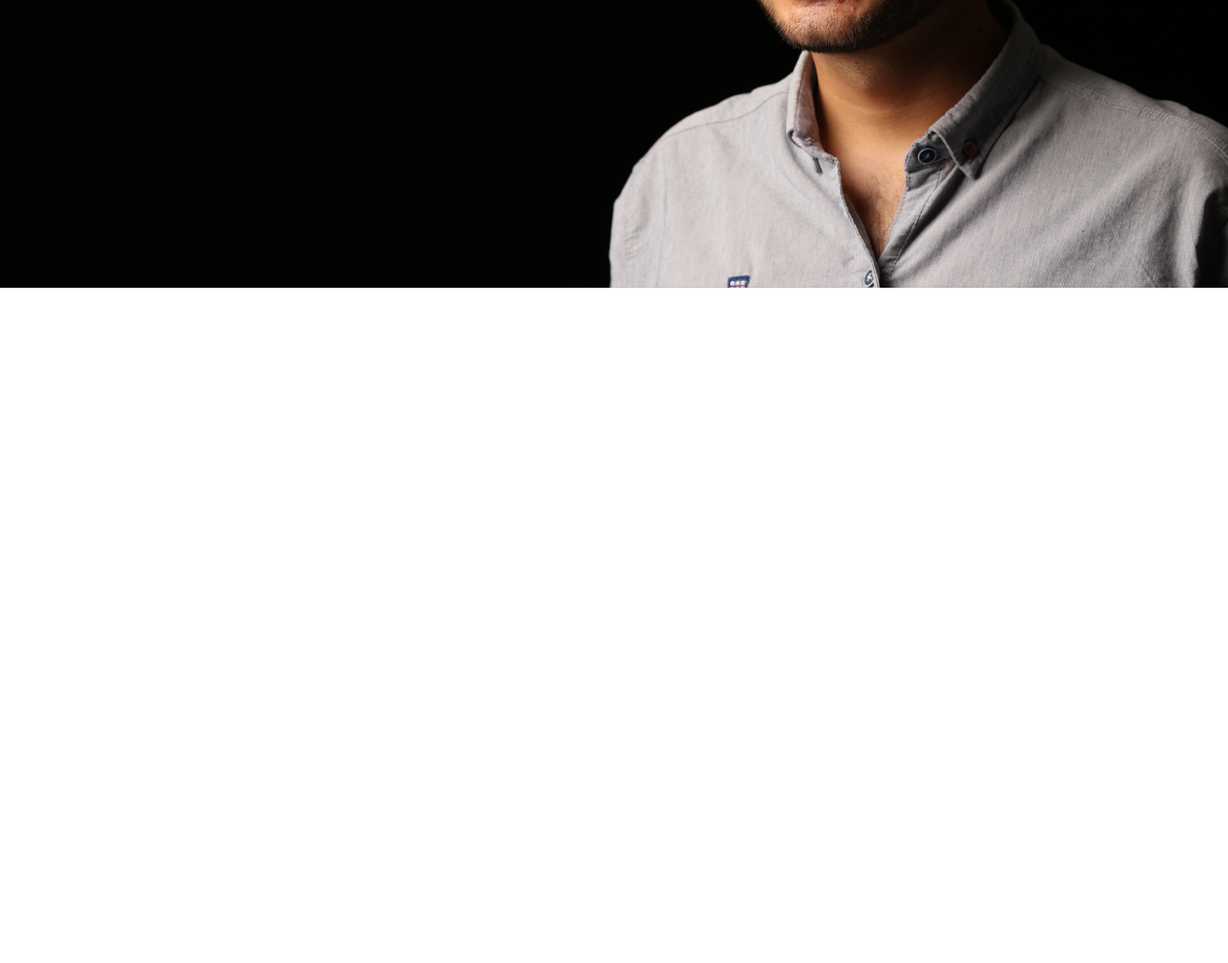
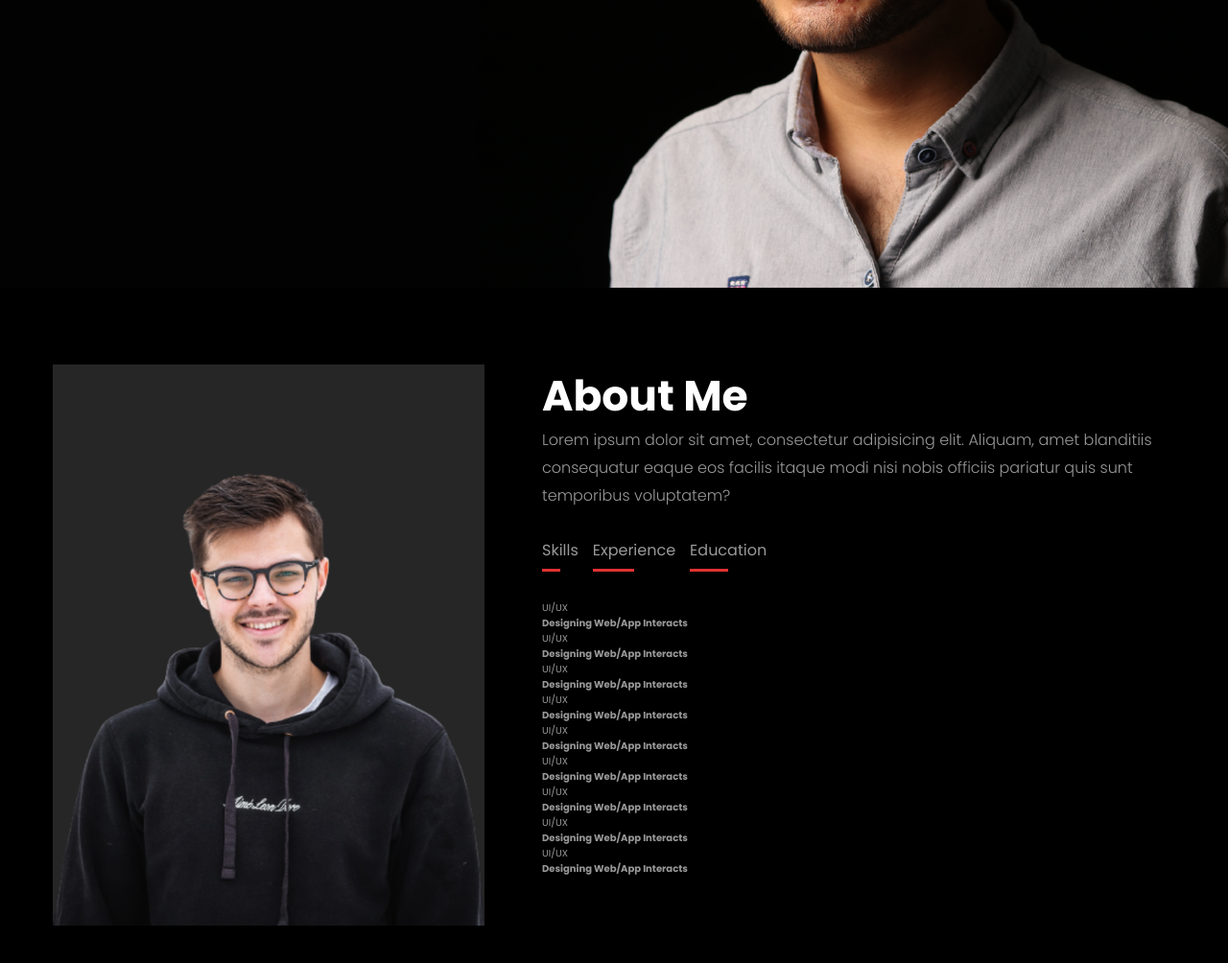
Before and after one commit to Alaa4eg-h/Portfolio_Website, a plain HTML site: page index.html in a window 1280 px wide. Shown: the part 500-1504 px from the top of the page at 96% size. Before the commit the page ends 800 px from the top, so only its background shows below. Drawn offline with Linux system fonts and the light colour scheme.

Commit message:
Starting About Section

```diff
--- a/css/style.css
+++ b/css/style.css
@@ -8,6 +8,21 @@
     list-style: none;
 }
 
+img{
+    display: block;
+    width: 100%;
+}
+
+p {
+    font-size: 1.6rem;
+    line-height: 1.8;
+    font-weight: 300;
+    margin-bottom: 3rem;
+}
+
+section {
+    padding: 8rem 0;
+}
 html {
     scroll-behavior: smooth;
     font-size: 62.5%;
@@ -15,7 +30,7 @@ html {
 
 body {
     font-family: 'Poppins', sans-serif;
-    color: #333;
+    color: #999;
     font-size: 1rem;
     line-height: normal;
 }
@@ -26,7 +41,6 @@ body {
     margin: 0 auto;
     padding: 0 1.5rem;
 }
-
 
 
 
@@ -109,7 +123,43 @@ body {
     color: #e03131;
 }
 
-.header__image img{
-    display: block;
-    width: 100%;
+
+
+/*END HEADER*/
+/*START ABOUT*/
+.about {
+    background-color: #000;
 }
+.about__container {
+    display: grid;
+    grid-template-columns: 450px 1fr;
+    gap: 6rem;
+}
+
+.about__right h2 {
+    color: #fff;
+    font-size: 4.4rem;
+}
+
+.about__control {
+    display: flex;
+    align-items: center;
+    gap: 1.5rem;
+    margin-bottom: 4rem;
+}
+
+.about__control span {
+    font-size: 1.6rem;
+    cursor: pointer;
+    display: inline-block;
+    position: relative;
+}
+.about__control span::after {
+    content: "";
+    position: absolute;
+    bottom: -10px;
+    left: 0;
+    width: 50%;
+    height: 3px;
+    background-color: #e03131;
+}
--- a/index.html
+++ b/index.html
@@ -9,6 +9,7 @@
     <link rel="stylesheet" href="css/style.css">
 </head>
 <body>
+<!--START HEADER-->
 <header class="header">
     <div class="container">
         <nav class="header__nav">
@@ -29,5 +30,51 @@
 
     </div>
 </header>
+<!--END HEADER-->
+
+<!--START ABOUT-->
+<section class="about" id="about">
+    <div class="container about__container">
+        <div class="about__left">
+            <img src="images/user.png" alt="" class="about__img">
+        </div>
+        <div class="about__right">
+            <h2>About Me</h2>
+            <p>Lorem ipsum dolor sit amet, consectetur adipisicing elit. Aliquam, amet blanditiis consequatur eaque eos
+                facilis itaque modi nisi nobis officiis pariatur quis sunt temporibus voluptatem?</p>
+
+            <div class="about__control">
+                <span>Skills</span>
+                <span>Experience</span>
+                <span>Education</span>
+            </div>
+            <div class="about__data">
+                <span>UI/UX</span>
+                <h4>Designing Web/App Interacts</h4>
+                <span>UI/UX</span>
+                <h4>Designing Web/App Interacts</h4>
+                <span>UI/UX</span>
+                <h4>Designing Web/App Interacts</h4>
+            </div>
+            <div class="about__data">
+                <span>UI/UX</span>
+                <h4>Designing Web/App Interacts</h4>
+                <span>UI/UX</span>
+                <h4>Designing Web/App Interacts</h4>
+                <span>UI/UX</span>
+                <h4>Designing Web/App Interacts</h4>
+            </div>
+            <div class="about__data">
+                <span>UI/UX</span>
+                <h4>Designing Web/App Interacts</h4>
+                <span>UI/UX</span>
+                <h4>Designing Web/App Interacts</h4>
+                <span>UI/UX</span>
+                <h4>Designing Web/App Interacts</h4>
+            </div>
+        </div>
+    </div>
+</section>
+<!--END ABOUT-->
 </body>
 </html>
```
